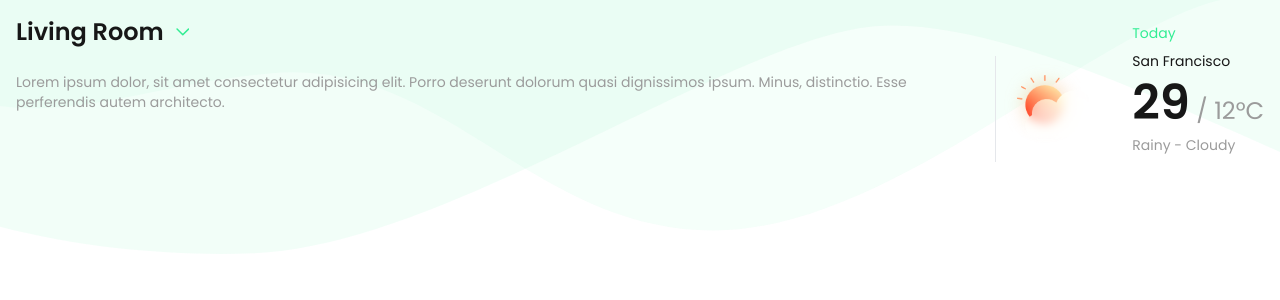
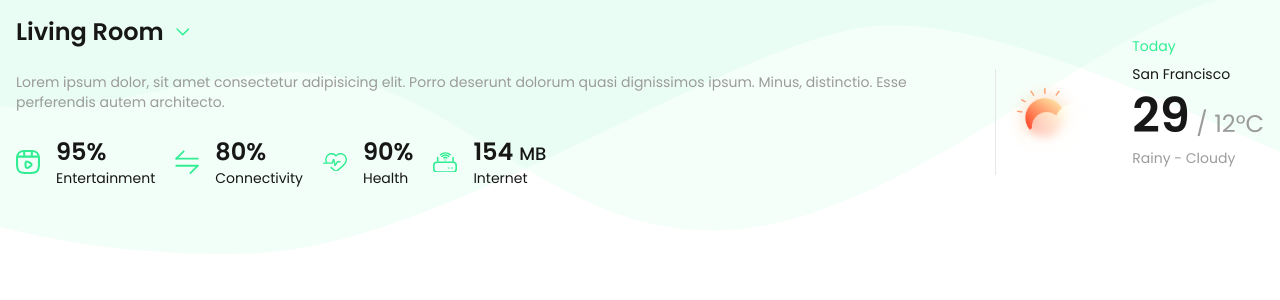
Before and after one commit to ibnul42/kirkglodf-dashboard, a Next.js app: page /dashboard in a window 1280 px wide. Shown: the top 300 px of the page. Built offline with nearby package versions, Linux system fonts and the light colour scheme.

Commit message:
production fix

```diff
--- a/app/(authenticated)/dashboard/OverallInfo.jsx
+++ b/app/(authenticated)/dashboard/OverallInfo.jsx
@@ -1,54 +1,51 @@
 'use client'
 import React from 'react'
-import dynamic from "next/dynamic";
 import ArrowIcon from '@/components/IconComponent/ArrowIcon'
+import EntertainmentIcon from "@assets/entertainment.svg";
+import ConnectivityIcon from "@assets/connectivity.svg";
+import HealthIcon from "@assets/health.svg";
+import InternetIcon from "@assets/internet.svg";
 
 export default function OverallInfo() {
     return (
         <div className="flex-1 space-y-6">
-            <div className=" flex items-center gap-3">
+            <div className="flex items-center gap-3">
                 <p className='text-2xl font-semibold'>Living Room</p>
                 <ArrowIcon className="w-6 h-6" stroke="#31ED93" />
             </div>
             <article>
-                <p className='text-sm text-[#9B9B9B]'>Lorem ipsum dolor, sit amet consectetur adipisicing elit. Porro deserunt dolorum quasi dignissimos ipsum. Minus, distinctio. Esse perferendis autem architecto.</p>
+                <p className='text-sm text-[#9B9B9B]'>
+                    Lorem ipsum dolor, sit amet consectetur adipisicing elit. Porro deserunt dolorum quasi dignissimos ipsum. Minus, distinctio. Esse perferendis autem architecto.
+                </p>
             </article>
-            <div className="">
-                {/* <SingleInfo /> */}
+            <div>
+                <SingleInfo />
             </div>
         </div>
-    )
+    );
 }
 
-// const SingleInfo = () => {
-//     const icons = {
-//         Entertainment: dynamic(() => import('@assets/entertainment.svg'), { ssr: false }),
-//         Connectivity: dynamic(() => import('@assets/connectivity.svg'), { ssr: false }),
-//         Health: dynamic(() => import('@assets/health.svg'), { ssr: false }),
-//         Internet: dynamic(() => import('@assets/internet.svg'), { ssr: false }),
-//     };
+const SingleInfo = () => {
+    const allConnect = [
+        { name: 'Entertainment', value: '95%', icon: EntertainmentIcon },
+        { name: 'Connectivity', value: '80%', icon: ConnectivityIcon },
+        { name: 'Health', value: '90%', icon: HealthIcon },
+        { name: 'Internet', value: '154', icon: InternetIcon, text: true },
+    ];
 
-//     const allConnect = [
-//         { name: 'Entertainment', value: '95%' },
-//         { name: 'Connectivity', value: '80%' },
-//         { name: 'Health', value: '90%' },
-//         { name: 'Internet', value: '154', text: true },
-//     ];
-
-//     return (
-//         <div className="flex gap-5">
-//             {allConnect.map(({ name, value, text }) => {
-//                 const Icon = icons[name];
-//                 return (
-//                     <div key={name} className="flex gap-2 lg:gap-4 items-center">
-//                         <Icon className="w-6 h-auto" />
-//                         <div>
-//                             <p className="text-lg lg:text-2xl font-semibold">{value} {text && <span className='text-sm lg:text-lg font-medium'>MB</span>}</p>
-//                             <p className="text-sm text-[#9B9B9B]">{name}</p>
-//                         </div>
-//                     </div>
-//                 );
-//             })}
-//         </div>
-//     );
-// };
+    return (
+        <div className="flex gap-5">
+            {allConnect.map(({ name, value, text, icon: Icon }) => (
+                <div key={name} className="flex gap-2 lg:gap-4 items-center">
+                    <Icon className="w-6 h-auto" />
+                    <div>
+                        <p className="text-lg lg:text-2xl font-semibold">
+                            {value} {text && <span className='text-sm lg:text-lg font-medium'>MB</span>}
+                        </p>
+                        <p className="text-sm text-[#9B9B9B]'">{name}</p>
+                    </div>
+                </div>
+            ))}
+        </div>
+    );
+};
```
